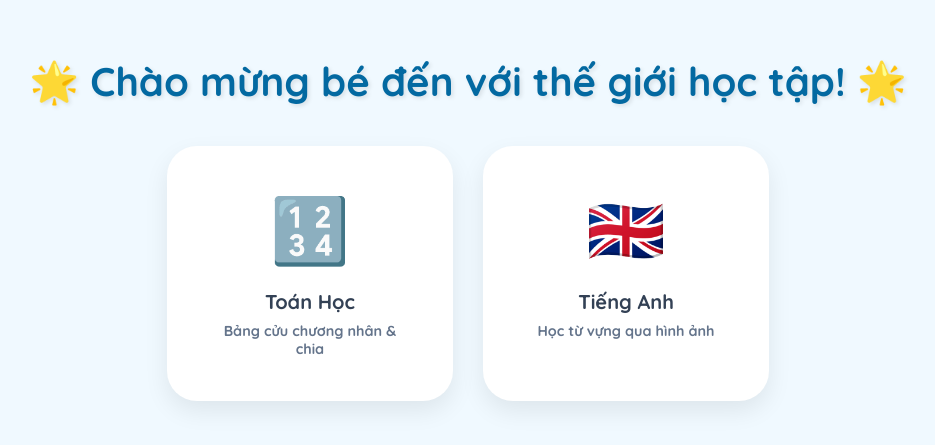
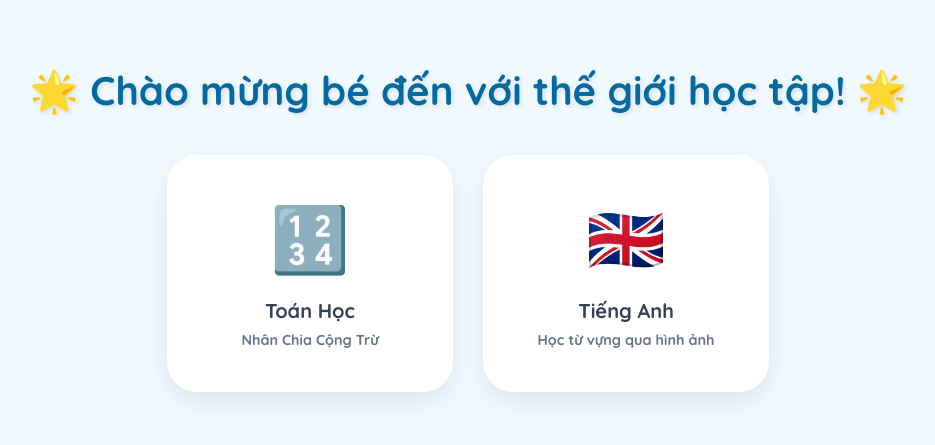
Before and after one commit to longan100/On-Tap-Cho-Be, a plain HTML site: page index.html in a window 1280 px wide. Shown: the part 185-630 px from the top of the page, without its empty margins (172-1107 px from the left). Drawn offline with Linux system fonts and the light colour scheme.

Commit message:
Update index.html

```diff
--- a/index.html
+++ b/index.html
@@ -73,10 +73,10 @@
 <body>
     <h1>🌟 Chào mừng bé đến với thế giới học tập! 🌟</h1>
     <div class="menu">
-        <a href="./BangCuuChuong/" class="card">
+        <a href="./Toan/" class="card">
             <div class="icon">🔢</div>
             <div class="name">Toán Học</div>
-            <div class="sub">Bảng cửu chương nhân & chia</div>
+            <div class="sub">Nhân Chia Cộng Trừ</div>
         </a>
         <a href="./TiengAnh/" class="card">
             <div class="icon">🇬🇧</div>
```
